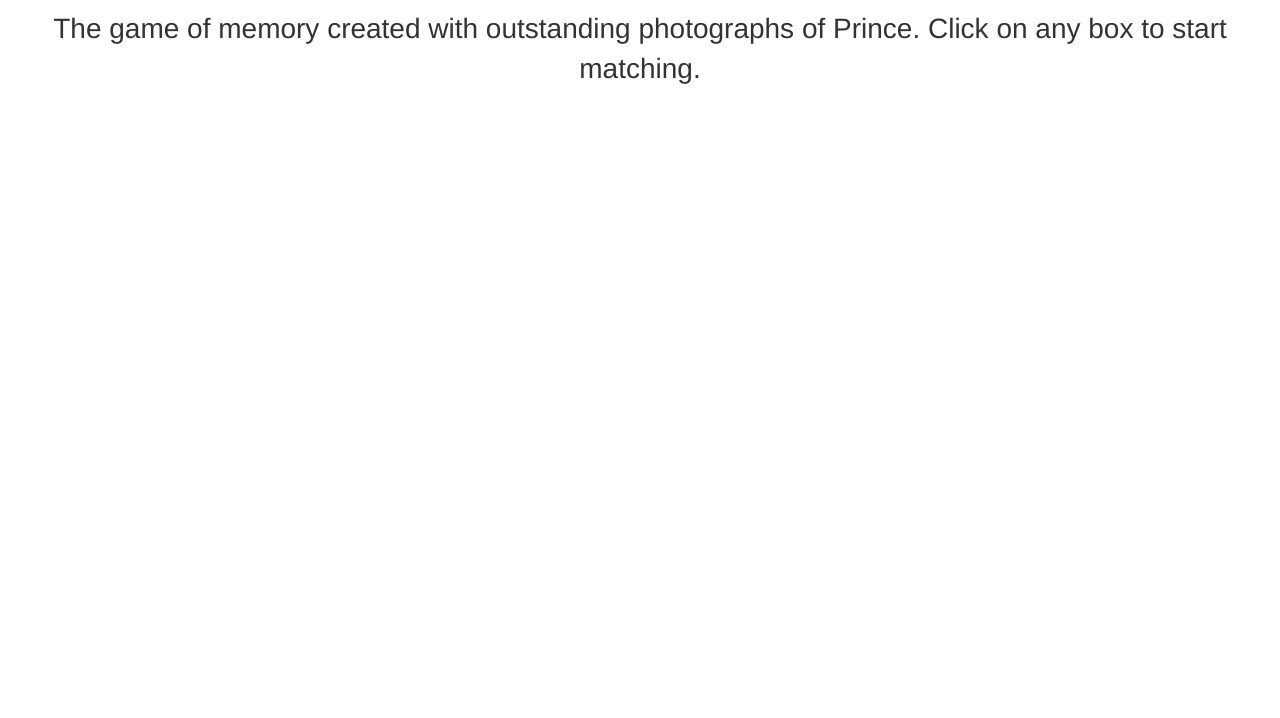
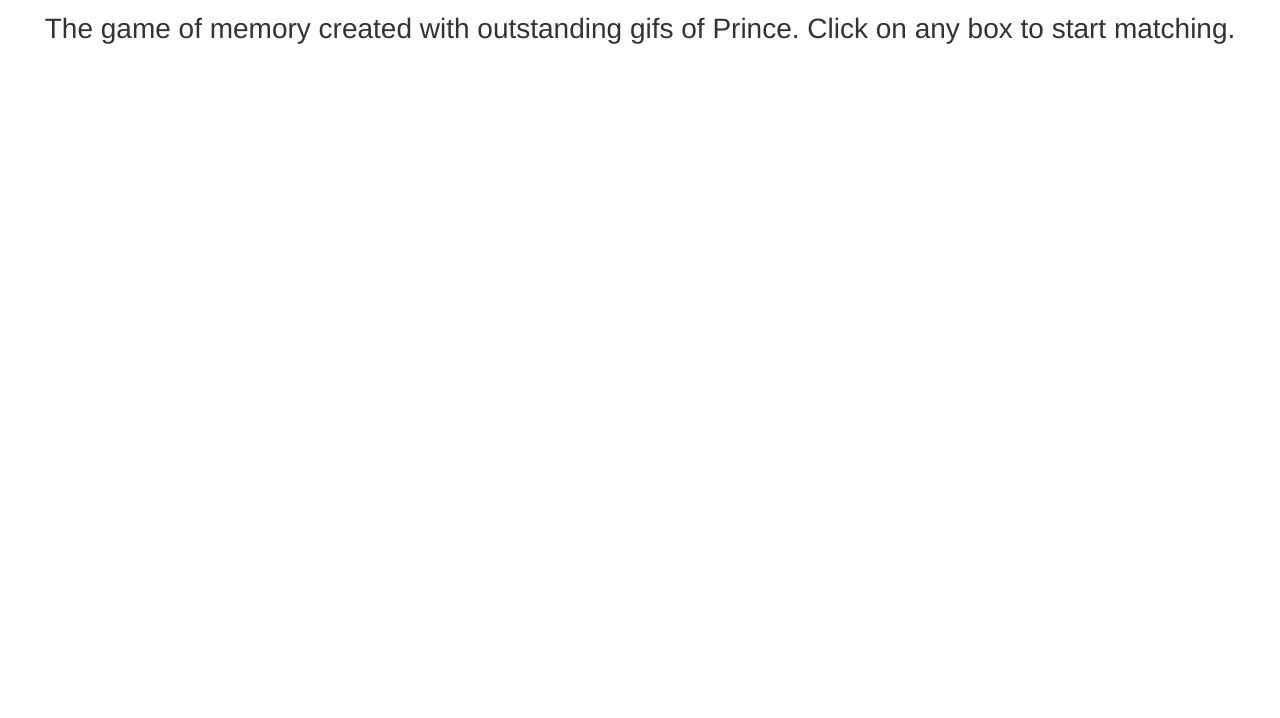
Before and after one commit to pixiephreak/responsive-memory, a plain HTML site: page index.html in a window 1280 px wide. Shown: the part 82-800 px from the top of the page. Drawn offline with nearby package versions, Linux system fonts and the light colour scheme; no server answers.

Commit message:
update copy

```diff
--- a/index.html
+++ b/index.html
@@ -15,7 +15,7 @@
 <body >
 
 <h1> In Memory of Prince </h1>
-<p> The game of memory created with outstanding photographs of Prince. Click on any box to start matching.</p>
+<p> The game of memory created with outstanding gifs of Prince. Click on any box to start matching.</p>
 
 <!-- twelve squares are solid purple fields. onclick event reveals image of prince. -->
   <div class="container"></div>
```
